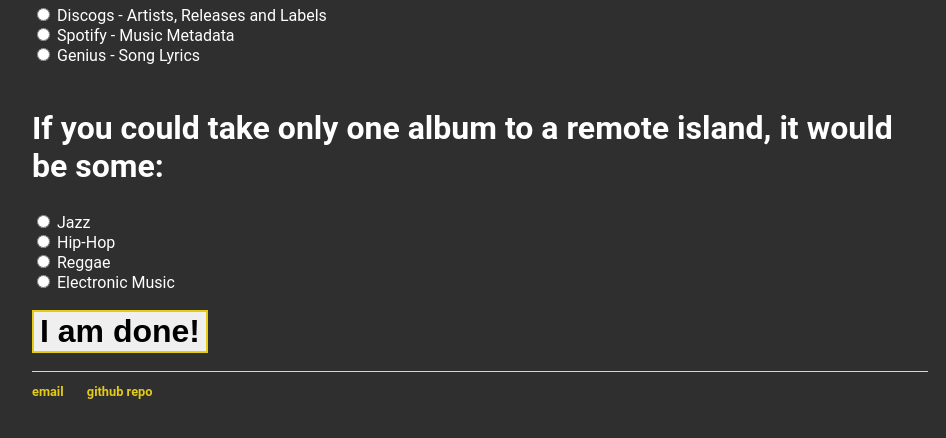
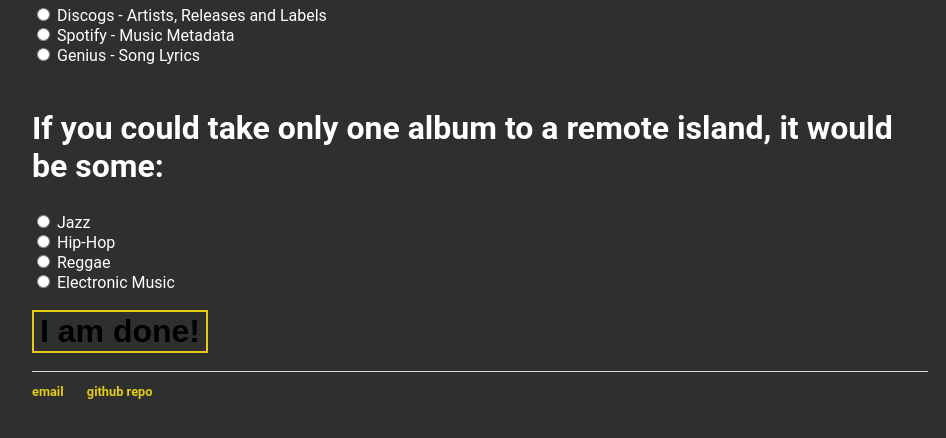
Before and after one commit to Jaromie/jaromie.github.io, a plain HTML site: page index.html in a window 1280 px wide. Shown: the part 354-792 px from the top of the page, without its empty margins (160-1106 px from the left). Drawn offline with Linux system fonts and the light colour scheme.

Commit message:
Update main.css

```diff
--- a/css/main.css
+++ b/css/main.css
@@ -58,4 +58,5 @@ input[type=submit] {
    border-color: #e3cb16;
    font-weight: bold;
    font-size: 2em;
+   background-color: #2f2f2f;
 }
```
